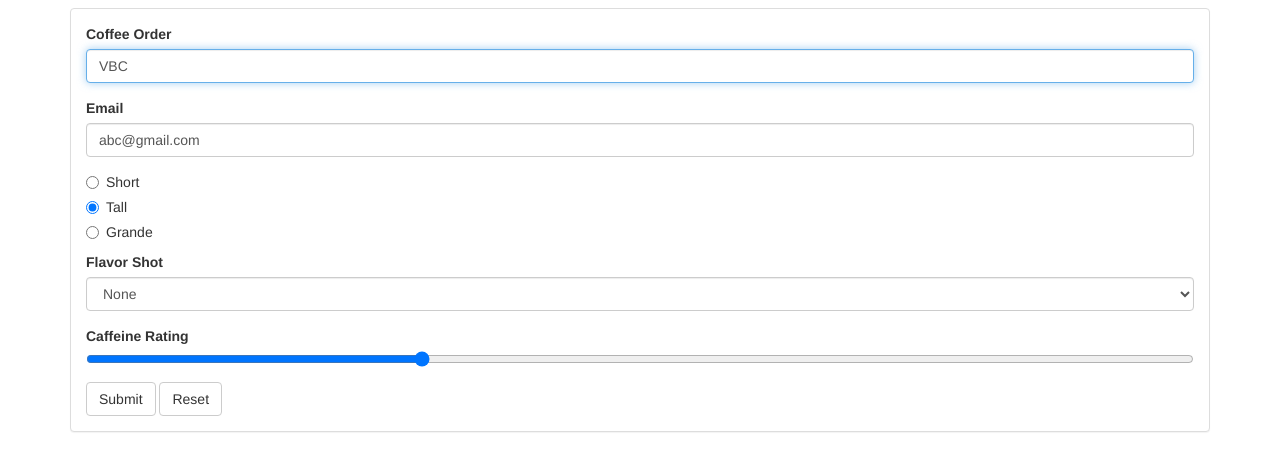
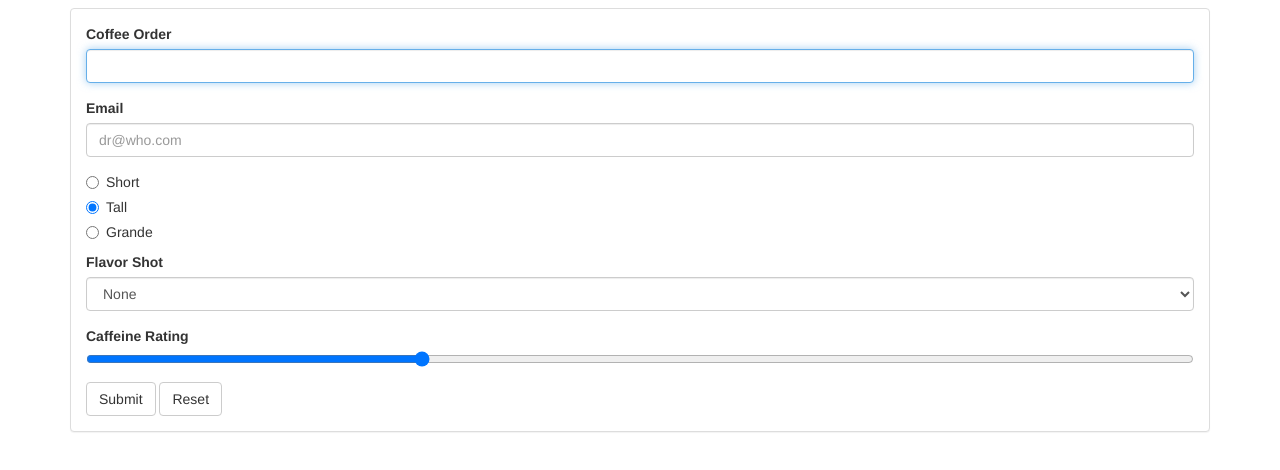
Before and after one commit to Vishwas-93/Ecmascript_Assignment6, a website: page formhandler/app/index.html in a window 1280 px wide. Shown: the part 62-532 px from the top of the page. Drawn offline with nearby package versions, Linux system fonts and the light colour scheme.

Commit message:
Removed_hardcoded

```diff
--- a/formhandler/app/index.html
+++ b/formhandler/app/index.html
@@ -15,11 +15,11 @@
           <form data-coffee-order="form">
             <div class="form-group">
               <label for="coffeeOrder">Coffee Order</label>
-              <input class="form-control" value="VBC" name="coffee" id="coffeeOrder" autofocus>
+              <input class="form-control" value="" name="coffee" id="coffeeOrder" autofocus>
             </div>
             <div class="form-group">
               <label for="emailInput">Email</label>
-              <input class="form-control" type="email" name="emailAddress" id="emailInput" value="abc@gmail.com" placeholder="dr@who.com">
+              <input class="form-control" type="email" name="emailAddress" id="emailInput" value="" placeholder="dr@who.com">
             </div>
             <div class="radio">
               <label>
```
